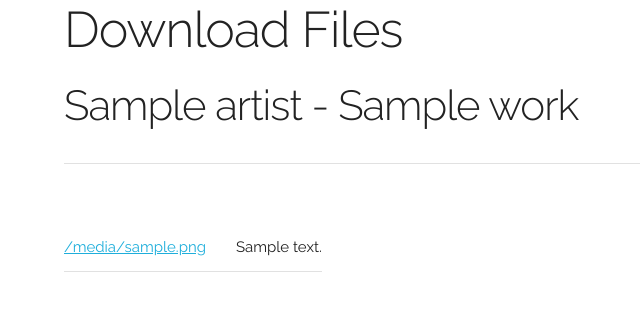
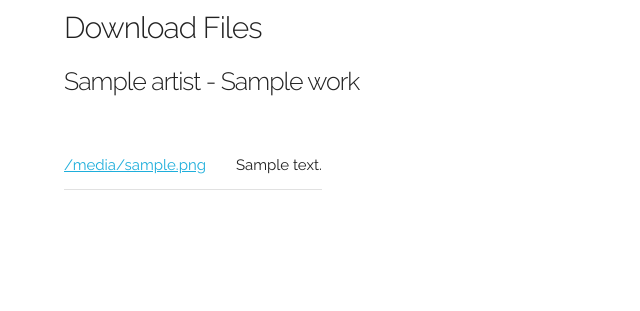
Before and after one commit to mystery-house/django-busker, a Django app: template templates/busker/file_list.html in a window 1280 px wide. Shown: the top 311 px of the page, without its empty margins (96-736 px from the left). Run offline with Django 3.2, Linux system fonts and the light colour scheme; the template is opened without the code that fills it: most values are stand-ins (such as "Sample title", 1, 10 or a date in 2020).

Commit message:
Template and CSS refinements

```diff
--- /dev/null
+++ b/static/busker/css/busker.css
@@ -0,0 +1,11 @@
+div.busker-main {
+    margin-top: 1rem;
+}
+
+h1 {
+    font-size: 3.0rem;
+}
+
+h2 {
+    font-size: 2.5rem;
+}
--- a/templates/busker/base.html
+++ b/templates/busker/base.html
@@ -8,9 +8,10 @@
   <link href="//fonts.googleapis.com/css?family=Raleway:400,300,600" rel="stylesheet" type="text/css">
   <link rel="stylesheet" href="{% static 'busker/css/normalize.css' %}">
   <link rel="stylesheet" href="{% static 'busker/css/skeleton.css' %}">
+  <link rel="stylesheet" href="{% static 'busker/css/busker.css' %}">
 </head>
 <body>
-  <div class="container">
+  <div class="container busker-main">
     <div class="row">
       <div class="one-column">
         <h1>{% block page_title %}Basic Page{% endblock %}</h1>
--- a/templates/busker/file_list.html
+++ b/templates/busker/file_list.html
@@ -3,7 +3,6 @@
 {% block page_title %}Download Files{% endblock %}
 {% block content %}
 <h2>{{ code.batch.work.artist.name }} - {{ code.batch.work.title }}</h2>
-<hr>
 <table>
 {% for file in code.batch.work.file_set.all %}
     <tr>
```
